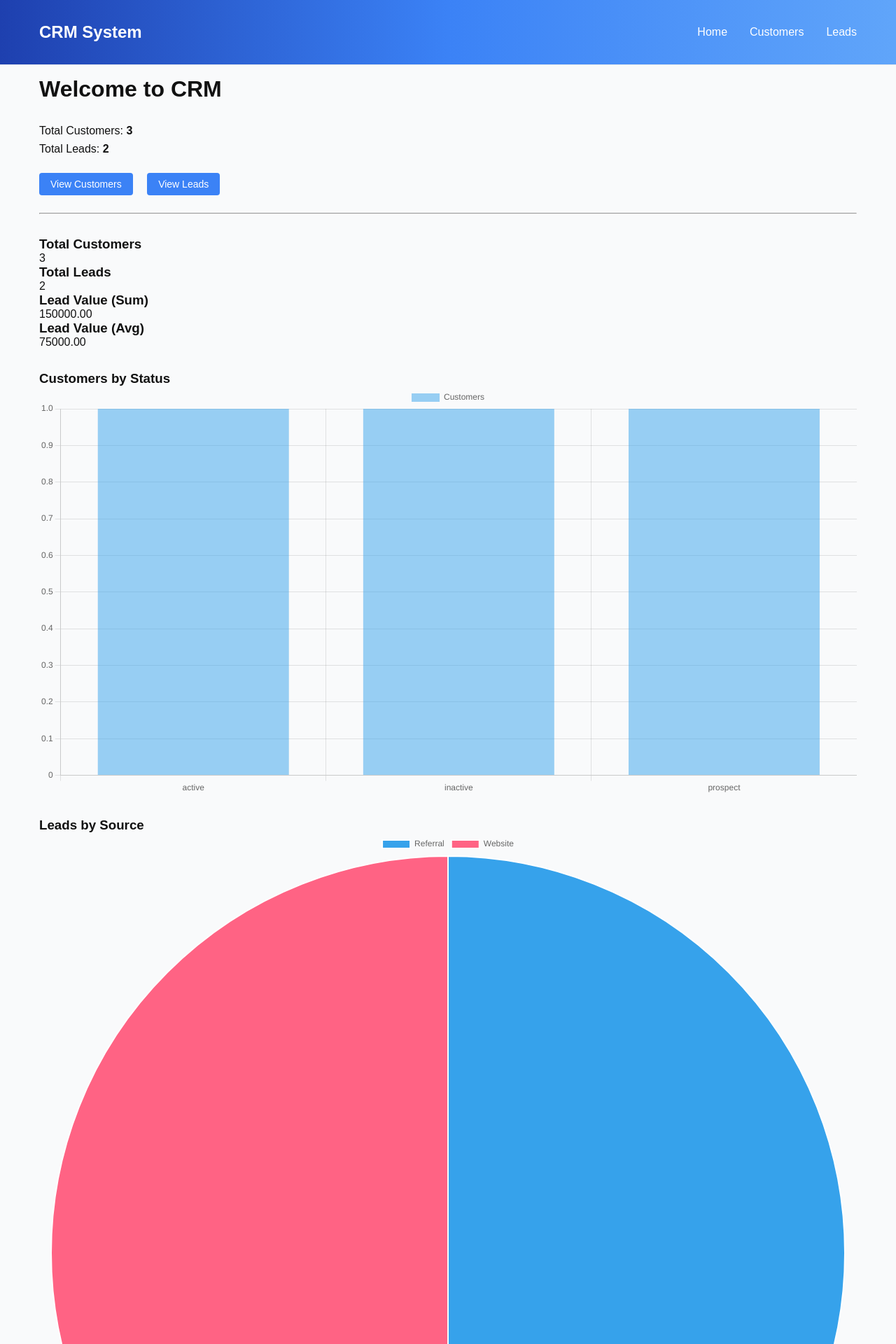
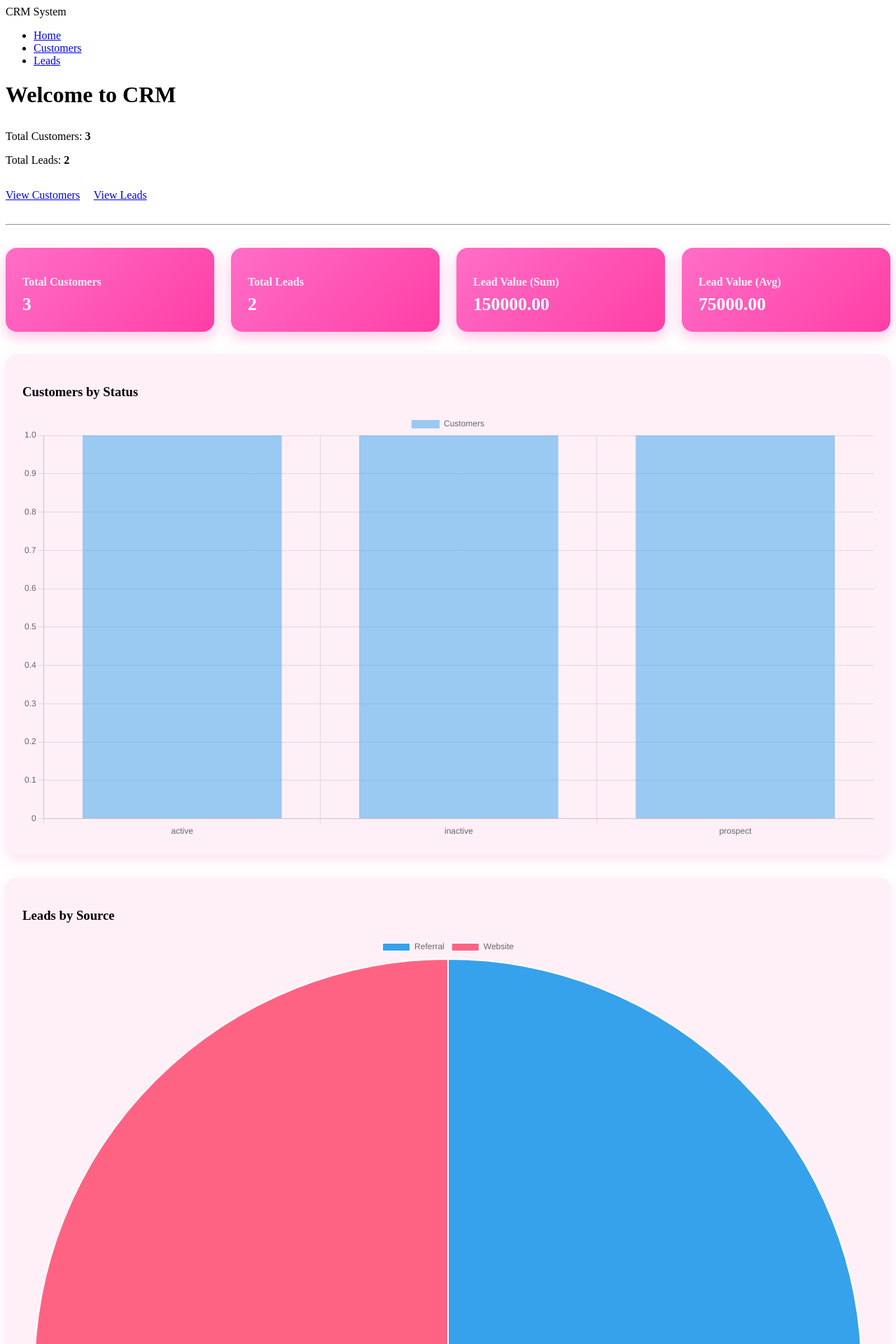
Before and after one commit to vschless/swp-crm-erweiterung, a Flask app: page / in a window 1280 px wide. Shown: the top 1920 px of the page at 70% size. Run offline with Flask 3, Linux system fonts and the light colour scheme.

Commit message:
Add pink styling

```diff
--- a/static/css/style.css
+++ b/static/css/style.css
@@ -1,135 +1,47 @@
-* {
-    margin: 0;
-    padding: 0;
-    box-sizing: border-box;
+/* ===================== */
+/* 💖 PINK DASHBOARD 💖 */
+/* ===================== */
+
+.dashboard-cards {
+    display: grid;
+    grid-template-columns: repeat(auto-fit, minmax(200px, 1fr));
+    gap: 1.5rem;
+    margin-top: 2rem;
 }
 
-body {
-    font-family: sans-serif;
-    background: #f9fafb;
-    color: #111;
+.card {
+    background: linear-gradient(135deg, #ff6ec7, #ff3ea5);
+    color: white;
+    padding: 1.5rem;
+    border-radius: 16px;
+    box-shadow: 0 8px 20px rgba(255, 62, 165, 0.3);
+    transition: transform 0.2s ease, box-shadow 0.2s ease;
 }
 
-.container {
-    max-width: 1200px;
-    margin: 0 auto;
-    padding: 1rem;
+.card:hover {
+    transform: translateY(-4px);
+    box-shadow: 0 12px 25px rgba(255, 62, 165, 0.5);
 }
 
-.navbar {
-    background: linear-gradient(to right, #1e40af, #3b82f6, #60a5fa);
-    padding: 1rem 0;
-    border-bottom: 1px solid #e5e7eb;
+.card h3 {
+    margin-bottom: 0.5rem;
+    font-size: 1rem;
+    opacity: 0.9;
 }
 
-.navbar .container {
-    display: flex;
-    justify-content: space-between;
-    align-items: center;
+.card p {
+    font-size: 1.6rem;
+    font-weight: bold;
+    margin: 0;
 }
 
-.nav-brand {
-    font-size: 1.5rem;
-    font-weight: bold;
-    color: white;
+.dashboard-charts {
+    margin-top: 3rem;
 }
 
-.nav-menu {
-    display: flex;
-    list-style: none;
-    gap: 2rem;
+.chart-card {
+    background: #fff0f7;
+    padding: 1.5rem;
+    border-radius: 16px;
+    box-shadow: 0 6px 18px rgba(255, 62, 165, 0.15);
 }
-
-.nav-link {
-    color: white;
-    text-decoration: none;
-}
-
-.btn {
-    padding: 0.5rem 1rem;
-    border: none;
-    border-radius: 4px;
-    cursor: pointer;
-    text-decoration: none;
-    font-size: 14px;
-}
-
-.btn-primary {
-    background: #3b82f6;
-    color: white;
-}
-
-.btn-primary:hover {
-    background: #2563eb;
-}
-
-.btn-danger {
-    background: #ef4444;
-    color: white;
-}
-
-.btn-sm {
-    padding: 4px 8px;
-    font-size: 12px;
-}
-
-.table {
-    width: 100%;
-    border-collapse: collapse;
-}
-
-.table th {
-    background: #f3f4f6;
-    padding: 1rem;
-    text-align: left;
-}
-
-.table td {
-    padding: 1rem;
-    border-bottom: 1px solid #e5e7eb;
-}
-
-.alert {
-    padding: 1rem;
-    margin: 1rem 0;
-    border-radius: 4px;
-    border-left: 4px solid;
-}
-
-.alert-success {
-    background: rgba(16, 185, 129, 0.1);
-    border-color: #10b981;
-}
-
-.alert-error {
-    background: rgba(239, 68, 68, 0.1);
-    border-color: #ef4444;
-}
-
-.form-group {
-    margin: 1rem 0;
-}
-
-.form-group label {
-    display: block;
-    margin-bottom: 0.5rem;
-    font-weight: 500;
-}
-
-.form-group input,
-.form-group select {
-    width: 100%;
-    padding: 0.5rem;
-    border: 1px solid #e5e7eb;
-    border-radius: 4px;
-}
-
-@media (max-width: 768px) {
-    .nav-menu {
-        gap: 1rem;
-    }
-
-    .table {
-        font-size: 12px;
-    }
-}
```
